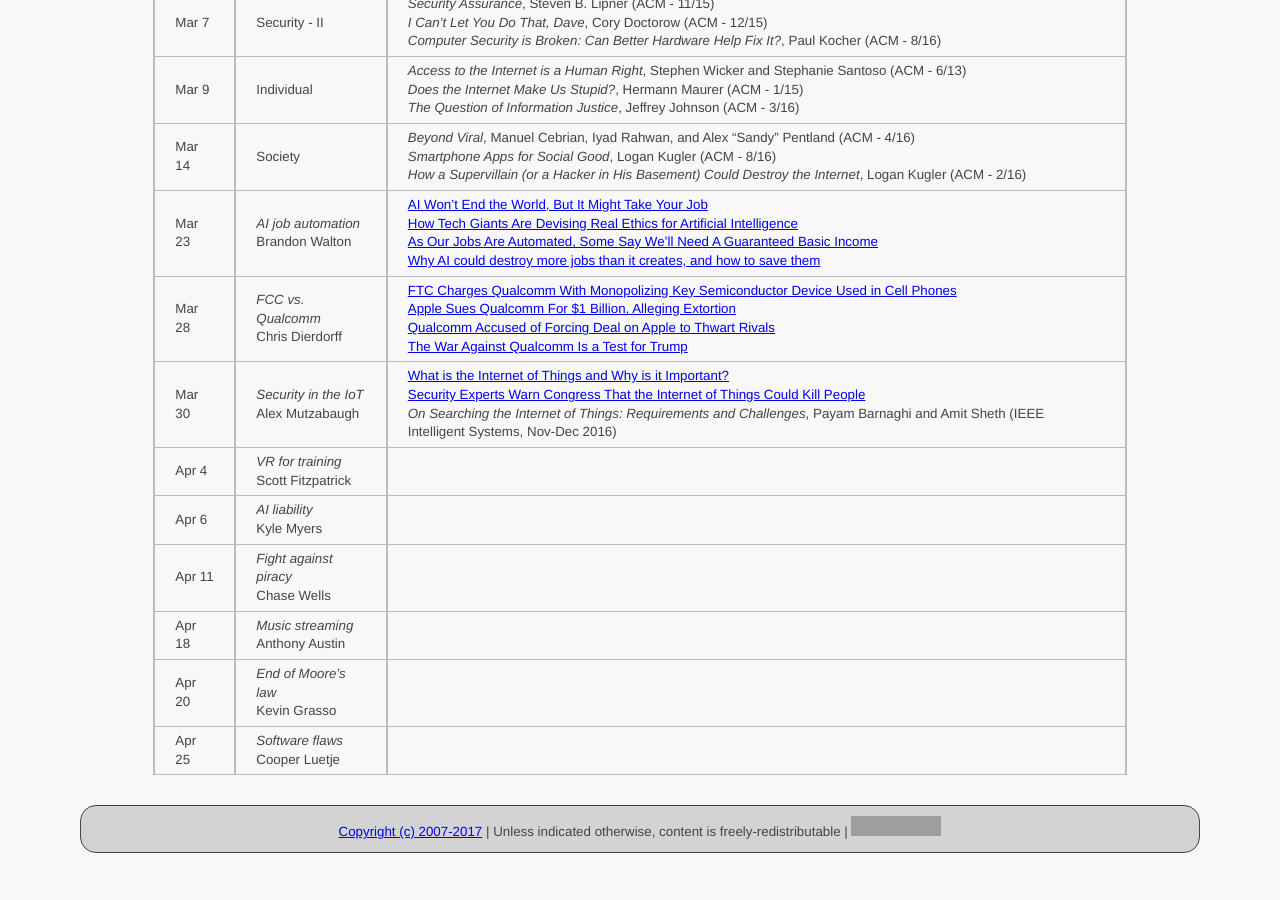
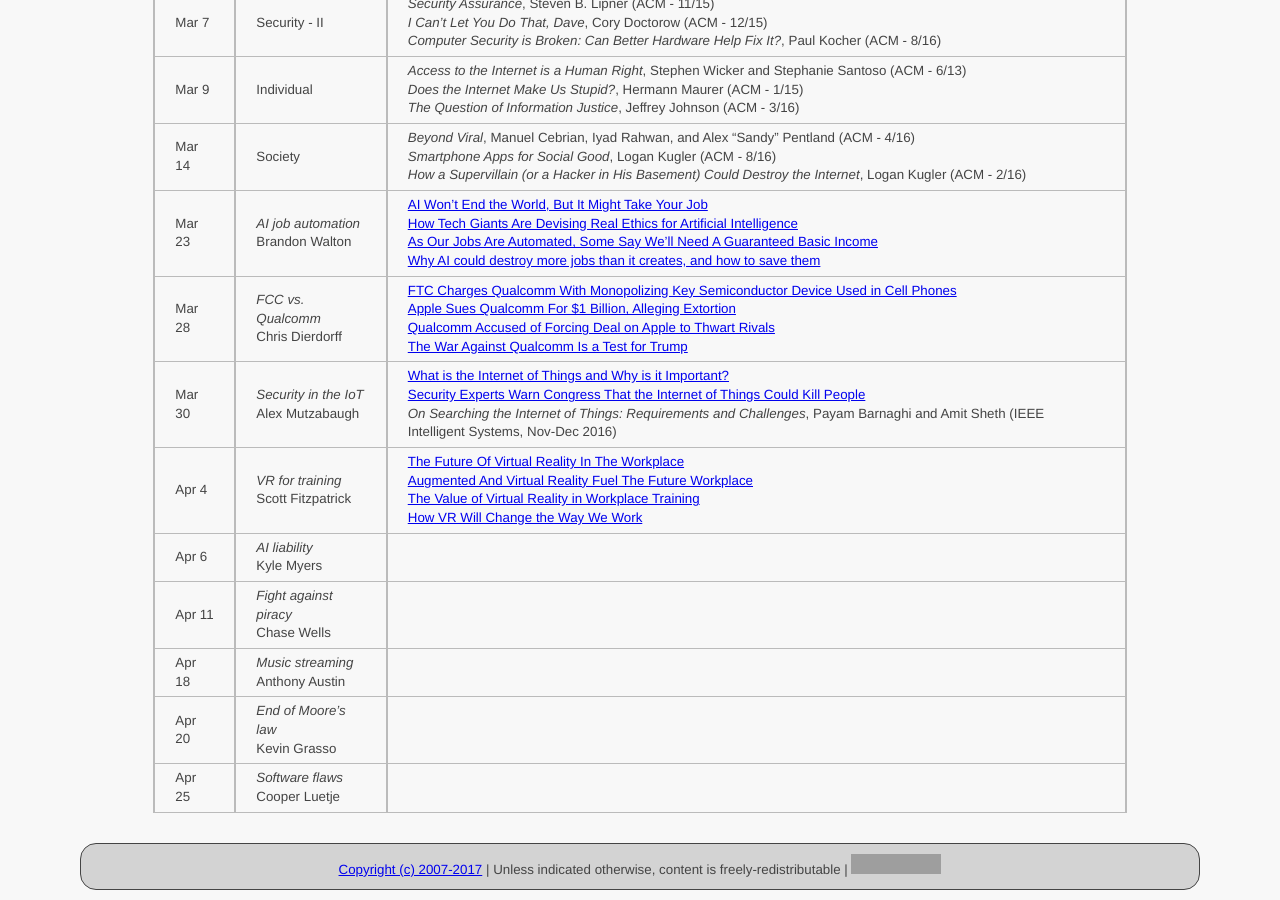
Before and after one commit to ycpcs/cs456-spring2017, a Jekyll site: the page built from schedule/index.md, in a window 1280 px wide and 900 px high, scrolled down 826 px. Built offline with Jekyll 4.4.1, drawn with Linux system fonts in a browser that asks for light colours; before the commit the page ends 1689 px from its top, so only the background shows below that; grey boxes are pictures that could not be loaded.

Commit message:
add VR articles
add VR articles

```diff
--- a/schedule/index.md
+++ b/schedule/index.md
@@ -28,7 +28,7 @@ All reading materials can be accessed via [Schmidt Library](http://library.ycp.e
 > Mar 23   | *AI job automation* <br /> Brandon Walton | [AI Won’t End the World, But It Might Take Your Job](https://www.wired.com/2015/02/ai-wont-end-world-might-take-job/) <br /> [How Tech Giants Are Devising Real Ethics for Artificial Intelligence](https://mobile.nytimes.com/2016/09/02/technology/artificial-intelligence-ethics.html) <br /> [As Our Jobs Are Automated, Some Say We'll Need A Guaranteed Basic Income](http://www.npr.org/2016/09/24/495186758/as-our-jobs-are-automated-some-say-well-need-a-guaranteed-basic-income) <br /> [Why AI could destroy more jobs than it creates, and how to save them](http://www.techrepublic.com/article/ai-is-destroying-more-jobs-than-it-creates-what-it-means-and-how-we-can-stop-it/)|
 > Mar 28   | *FCC vs. Qualcomm* <br /> Chris Dierdorff | [FTC Charges Qualcomm With Monopolizing Key Semiconductor Device Used in Cell Phones](https://www.ftc.gov/news-events/press-releases/2017/01/ftc-charges-qualcomm-monopolizing-key-semiconductor-device-used) <br /> [Apple Sues Qualcomm For $1 Billion, Alleging Extortion](https://www.forbes.com/sites/aarontilley/2017/01/20/apple-sues-qualcomm-for-1-billion-over-royalties/#5d2fc44841f5) <br /> [Qualcomm Accused of Forcing Deal on Apple to Thwart Rivals](https://www.bloomberg.com/news/articles/2017-01-17/qualcomm-forced-apple-to-exclusively-use-modem-chips-ftc-says) <br /> [The War Against Qualcomm Is a Test for Trump](http://www.pcmag.com/commentary/351219/the-war-against-qualcomm-is-a-test-for-trump) |
 > Mar 30   | *Security in the IoT* <br /> Alex Mutzabaugh | [What is the Internet of Things and Why is it Important?](http://www.technologyguide.com/feature/internet-of-things/) <br /> [Security Experts Warn Congress That the Internet of Things Could Kill People](https://www.technologyreview.com/s/603015/security-experts-warn-congress-that-the-internet-of-things-could-kill-people/) <br /> *On Searching the Internet of Things: Requirements and Challenges*, Payam Barnaghi and Amit Sheth (IEEE Intelligent Systems, Nov-Dec 2016)|
-> Apr 4    | *VR for training* <br /> Scott Fitzpatrick | |
+> Apr 4    | *VR for training* <br /> Scott Fitzpatrick | [The Future Of Virtual Reality In The Workplace](https://blog.ipswitch.com/future-virtual-reality-workplace) <br /> [Augmented And Virtual Reality Fuel The Future Workplace](https://www.forbes.com/sites/maribellopez/2016/11/11/augmented-and-virtual-reality-fuel-the-future-workplace/#4294627d185d) <br /> [The Value of Virtual Reality in Workplace Training](https://blog.immerselearning.com/the-value-of-virtual-reality-in-workplace-training/) <br /> [How VR Will Change the Way We Work](http://www.pcmag.com/slideshow/story/348117/how-vr-will-change-the-way-we-work)|
 > Apr 6    | *AI liability* <br /> Kyle Myers | |
 > Apr 11   | *Fight against piracy* <br /> Chase Wells | |
 > Apr 18   | *Music streaming* <br /> Anthony Austin | |
```
